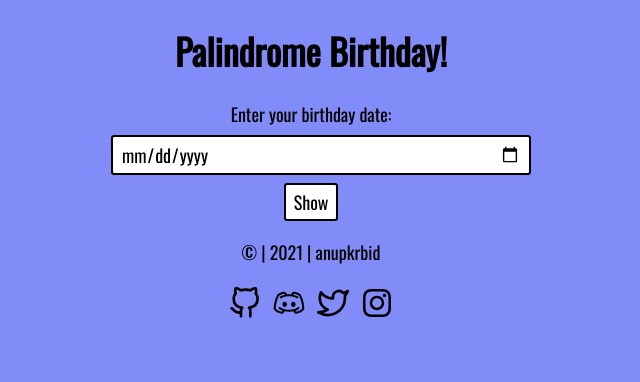
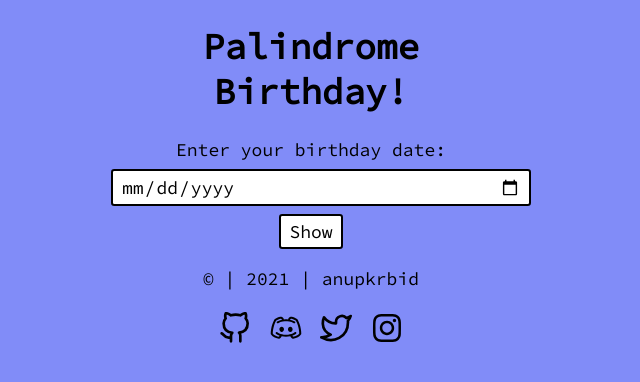
Before and after one commit to anupkrbid/palindrome-birthday, a plain HTML site: page index.html in a window 1280 px wide. Shown: the whole page, without its empty margins (329-969 px from the left). Drawn offline with nearby package versions, Linux system fonts and the light colour scheme.

Commit message:
style: font change

```diff
--- a/style.css
+++ b/style.css
@@ -1,4 +1,4 @@
-@import url("https://fonts.googleapis.com/css2?family=Oswald&display=swap");
+@import url("https://fonts.googleapis.com/css2?family=Source+Code+Pro&display=swap");
 
 :root {
   --primary-color: #818cf8;
@@ -6,7 +6,7 @@
 
 body {
   margin: 0;
-  font-family: "Oswald", sans-serif;
+  font-family: "Source Code Pro", monospace;
   font-size: large;
   background-color: var(--primary-color);
 }
```
